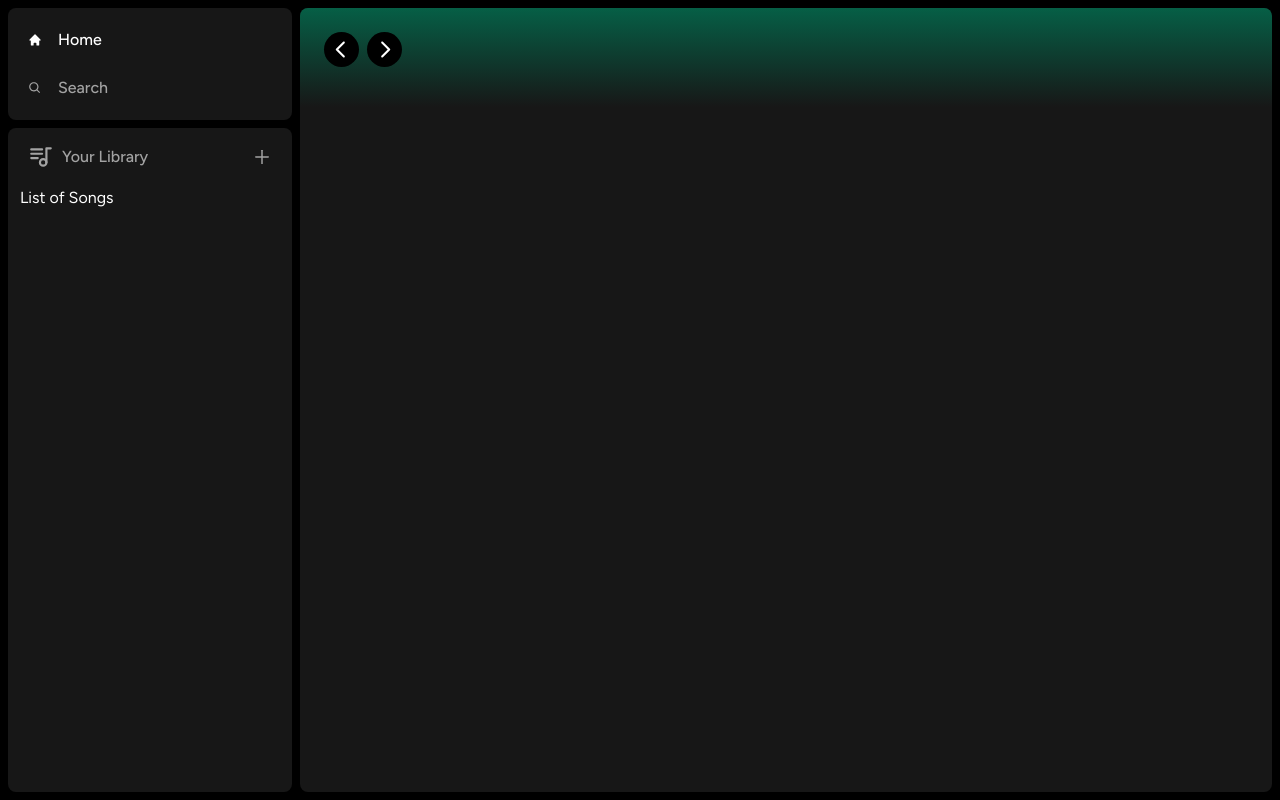
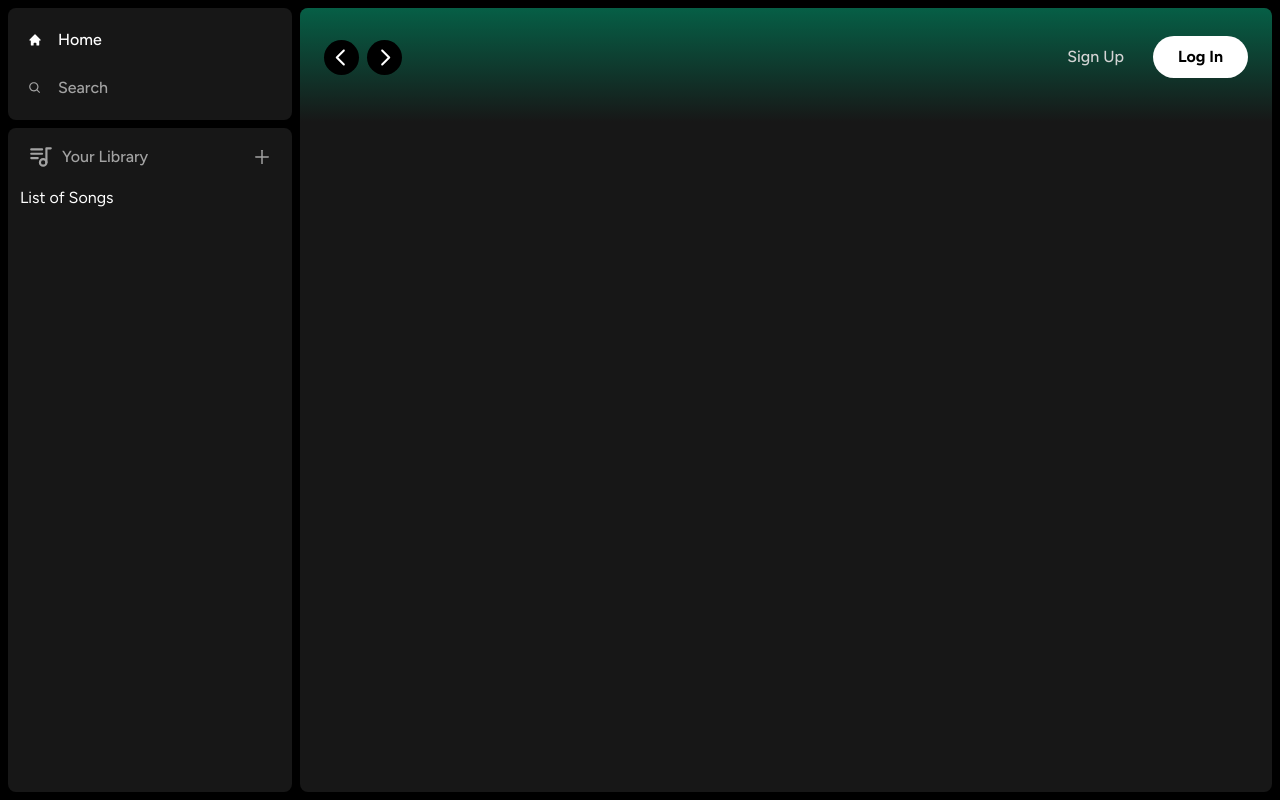
Before and after one commit to BharathxD/Spotify-Clone, a Next.js app: page / in a window 1280 px wide. Built offline with nearby package versions, Linux system fonts and the light colour scheme.

Commit message:
Create a styled button

```diff
--- a/src/components/Header/Header.tsx
+++ b/src/components/Header/Header.tsx
@@ -2,10 +2,11 @@
 
 import mergeClasses from "@/utils/mergeClasses";
 import { useRouter } from "next/navigation";
-import { FC, ReactNode } from "react";
+import { FC, Fragment, ReactNode } from "react";
 import { RxCaretLeft, RxCaretRight } from "react-icons/rx";
 import { HiHome } from "react-icons/hi";
 import { BiSearch } from "react-icons/bi";
+import Button from "../UI/Button";
 
 interface HeaderProps {
   children: ReactNode;
@@ -47,6 +48,23 @@
             <BiSearch className="text-black" size={20} />
           </button>
         </div>
+        <div className="flex justify-between items-center gap-x-4">
+          <Fragment>
+            <div>
+              <Button
+                onClick={() => {}}
+                className="bg-transparent text-neutral-300 font-medium"
+              >
+                Sign Up
+              </Button>
+            </div>
+            <div>
+              <Button onClick={() => {}} className="bg-white px-6 py-2">
+                Log In
+              </Button>
+            </div>
+          </Fragment>
+        </div>
       </div>
       {children}
     </div>
--- /dev/null
+++ b/src/components/UI/Button.tsx
@@ -0,0 +1,27 @@
+import mergeClasses from "@/utils/mergeClasses";
+import { ButtonHTMLAttributes, forwardRef } from "react";
+
+interface ButtonProps extends ButtonHTMLAttributes<HTMLButtonElement> {}
+
+const Button = forwardRef<HTMLButtonElement, ButtonProps>(
+  ({ className, children, disabled, type = "button", ...props }, ref) => {
+    return (
+      <button
+        type={type}
+        className={mergeClasses(
+          "w-full rounded-full bg-green-500 border border-transparent p-3 disabled:cursor-not-allowed disabled:opacity-50 text-black font-bold hover:opacity-75 transition",
+          className
+        )}
+        disabled={disabled}
+        ref={ref}
+        {...props}
+      >
+        {children}
+      </button>
+    );
+  }
+);
+
+Button.displayName = "Button";
+
+export default Button;
```
